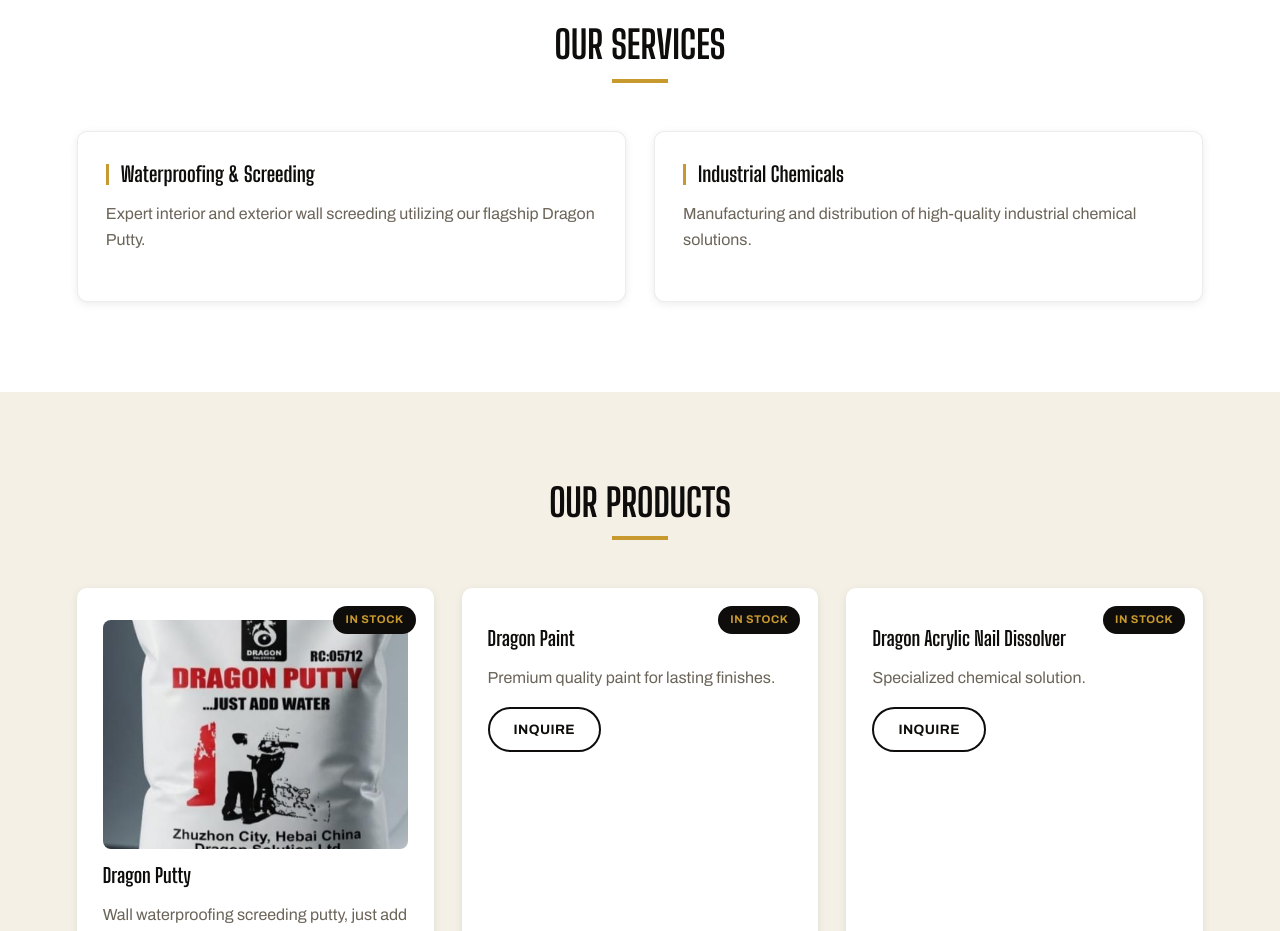
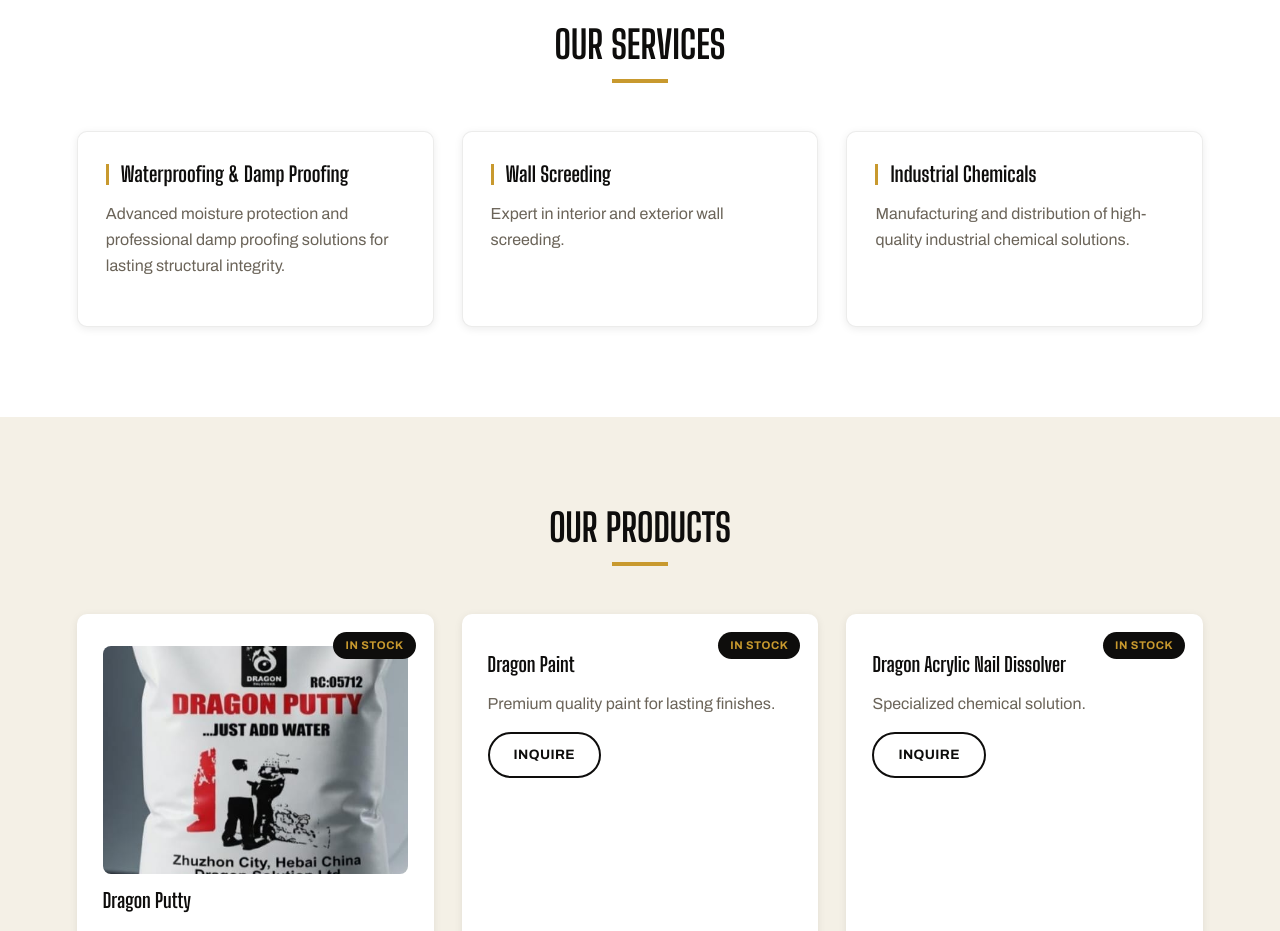
Before and after one commit to Watchmanfelix17/dragondotsolutionslimited, a plain HTML site: page index.html in a window 1280 px wide. Shown: the part 1240-2171 px from the top of the page. Drawn offline with Linux system fonts and the light colour scheme.

Commit message:
feat: add wall screeding to services section

```diff
--- a/index.html
+++ b/index.html
@@ -60,8 +60,12 @@
             <h2>Our Services</h2>
             <div class="service-cards">
                 <article class="card">
-                    <h3>Waterproofing & Screeding</h3>
-                    <p>Expert interior and exterior wall screeding utilizing our flagship Dragon Putty.</p>
+                    <h3>Waterproofing & Damp Proofing</h3>
+                    <p>Advanced moisture protection and professional damp proofing solutions for lasting structural integrity.</p>
+                </article>
+                <article class="card">
+                    <h3>Wall Screeding</h3>
+                    <p>Expert in interior and exterior wall screeding.</p>
                 </article>
                 <article class="card">
                     <h3>Industrial Chemicals</h3>
```
